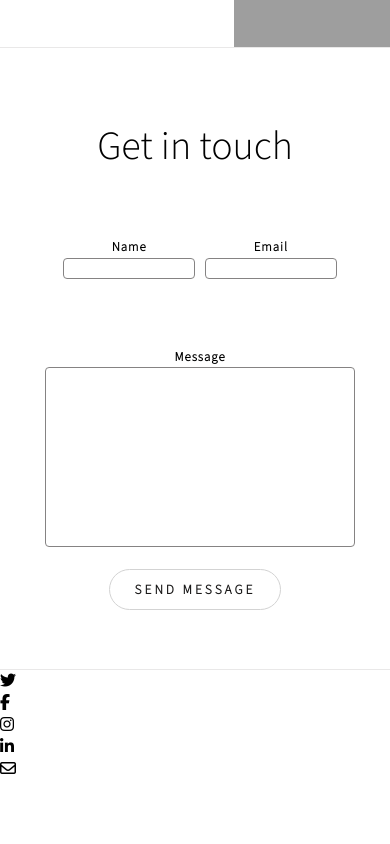
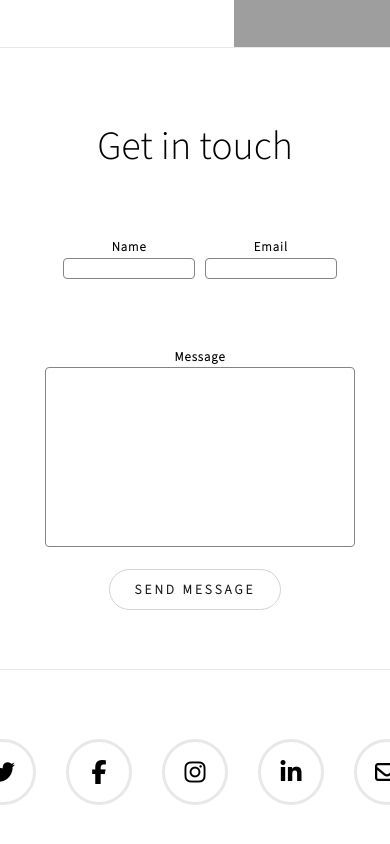
Before and after one commit to BigBunny21st/verbose-winner, a plain HTML site: page index.html in a window 390 px wide. Shown: the part 4151-4995 px from the top of the page. Before the commit the page ends 4931 px from the top, so only its background shows below. Drawn offline with Linux system fonts and the light colour scheme; grey boxes are pictures that could not be loaded.

Commit message:
Fin projet desktop début responsive

```diff
--- a/style.css
+++ b/style.css
@@ -197,7 +197,7 @@ main {
 }
 
 .formulaire-content {
-    display: flex;
+
     text-align: center;
     padding: 60px;
 }
@@ -256,3 +256,31 @@ textarea {
     background: rgb(233, 232, 232);
 
 }
+
+footer ul {
+    display: flex;
+    justify-content: space-between;
+    margin: 80px auto;
+    width: 33%;
+    min-width: 300px;
+    scale: 1.5;
+    border: 4px;
+
+
+}
+
+footer a {
+    padding: 15px;
+    border-radius: 50px;
+    border: 2px solid rgb(233, 232, 232);
+    width: 44px;
+    height: 44px;
+    display: inline-block;
+    display: flex;
+    justify-content: center;
+    align-items: center;
+
+}
+
+
+/* ******************Responsive********************* */
```
